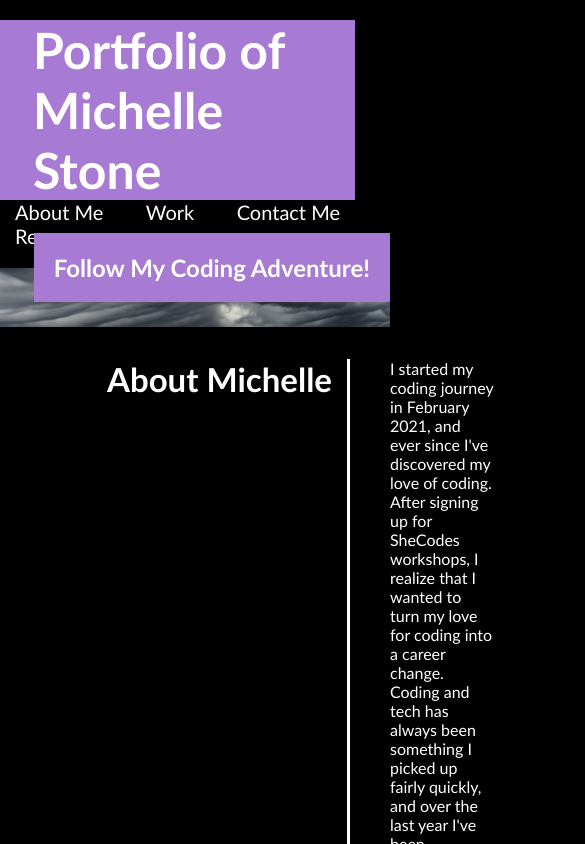
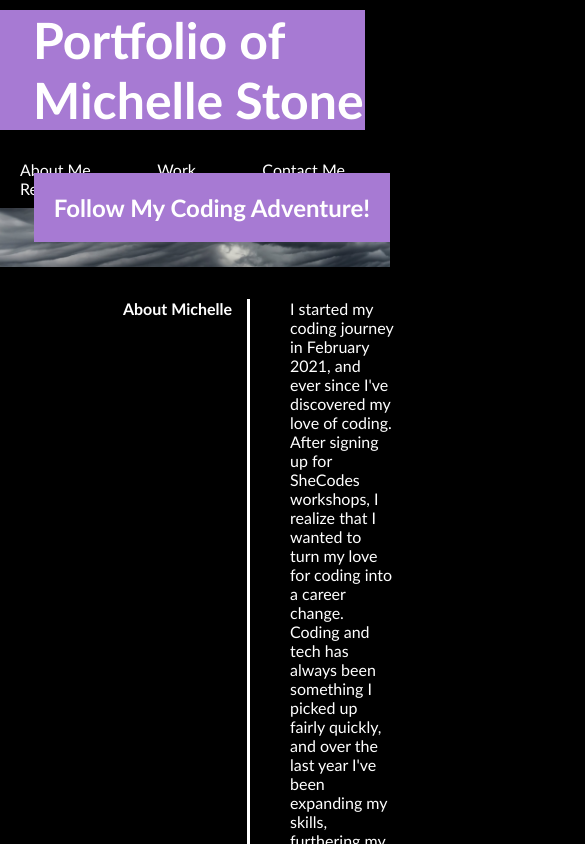
Before and after one commit to shellyst/personal-portfolio, a plain HTML site: page index.html in a window 390 px wide. Shown: the top 844 px of the page, 585 px wide, since content can reach past the window. Drawn offline with Linux system fonts and the light colour scheme.

Commit message:
fixed img link issue

```diff
--- a/assets/css/styles.css
+++ b/assets/css/styles.css
@@ -201,3 +201,66 @@ ul li a:hover::after {
   transform: scale(1, 1);
   transition: transform 0.3s ease;
 }
+
+/*Responsive CSS*/
+@media screen and (max-width: 768px) {
+  .section-title {
+    display: flex;
+    font-size: 32px;
+    border-right: 3px solid var(--primary-color);
+    color: var(--primary-color);
+    align-items: top;
+    text-align: right;
+    margin-bottom: 15px;
+    min-width: 250px;
+    max-width: 250px;
+    padding-right: 15px;
+  }
+
+  header {
+    padding: 10px 25px 10px 0;
+    background-color: black;
+    display: flex;
+    justify-content: space-between;
+    flex-wrap: wrap;
+  }
+
+  header h1 {
+    color: var(--primary-color);
+    text-decoration: none;
+  }
+
+  header nav {
+    margin-top: 30px;
+  }
+
+  header nav ul {
+    display: flex;
+    flex-wrap: wrap;
+    justify-content: space-between;
+    align-items: center;
+    list-style: none;
+    position: relative;
+  }
+
+  header nav ul li a {
+    padding: 10px 20px;
+    font-weight: lighter;
+    font-size: 16px;
+  }
+
+  a {
+    position: relative;
+  }
+}
+
+@media screen and (max-width: 575px) {
+  .section-title {
+    display: flex;
+    font-size: 16px;
+    border-right: 3px solid var(--primary-color);
+    color: var(--primary-color);
+    align-items: top;
+    text-align: right;
+  }
+}
--- a/index.html
+++ b/index.html
@@ -89,7 +89,7 @@
           <div class="feature">
             <a href="https://shellyst.github.io/run-buddy/" target="_blank"
               ><img
-                src="../assets/images/runbuddy.png"
+                src="assets/images/runbuddy.png"
                 alt="Run Buddy fitness app"
               />
               <h3 class="img-label">Feature Project</h3>
@@ -97,7 +97,7 @@
           </div>
           <div class="secondary-project">
             <a href="https://inspiring-benz-7343e4.netlify.app/" target="_blank"
-              ><img src="../assets/images/originalweather.png" />
+              ><img src="assets/images/originalweather.png" />
             </a>
             <h3 class="img-label">Weather App</h3>
           </div>
```
